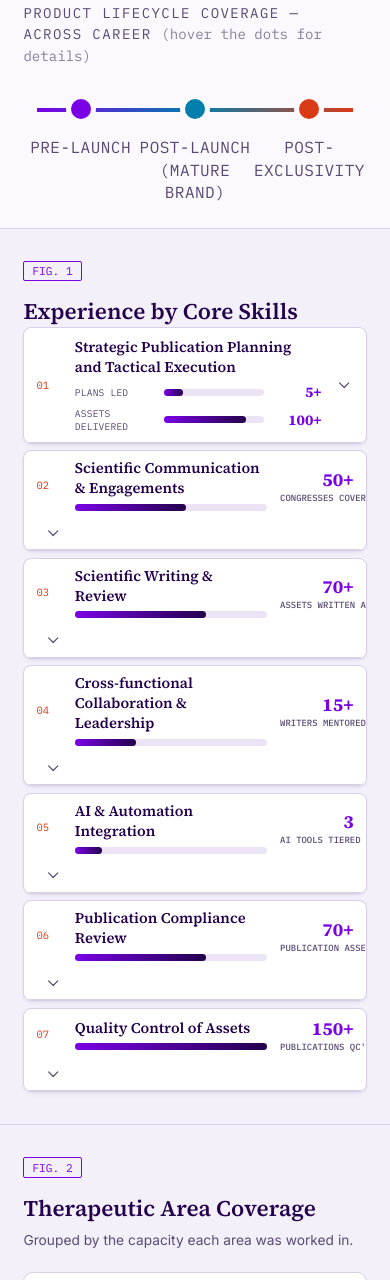
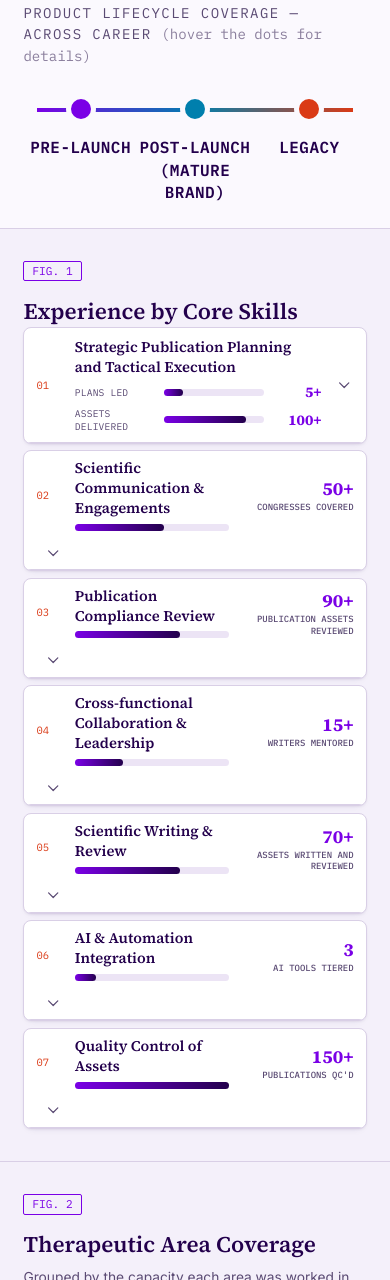
Before and after one commit to dhavalsanchala/cv, a plain HTML site: page index.html in a window 390 px wide. Shown: the part 475-1755 px from the top of the page. Drawn offline with Linux system fonts and the light colour scheme.

Commit message:
Add files via upload

```diff
--- a/index.html
+++ b/index.html
@@ -105,15 +105,15 @@
   }
   .lc-stop:hover .lc-tip,.lc-dot:focus-visible ~ .lc-tip{opacity:1;transform:translateX(-50%) translateY(0);pointer-events:auto;}
   .lc-tip-head{
-    font-family:'IBM Plex Mono',monospace;font-size:.66rem;letter-spacing:.06em;text-transform:uppercase;
-    text-align:center;color:#FFFFFF;opacity:.85;margin:0 0 .5rem;
-    border-bottom:1px solid rgba(255,255,255,.3);padding-bottom:.4rem;
+    font-family:'IBM Plex Mono',monospace;font-size:.7rem;font-weight:600;letter-spacing:.06em;text-transform:uppercase;
+    text-align:center;color:#FFFFFF !important;opacity:1 !important;margin:0 0 .5rem;
+    border-bottom:1px solid rgba(255,255,255,.5);padding-bottom:.4rem;
   }
   .lc-tip-list{list-style:disc;margin:0;padding-left:1.1rem;text-align:left;font-size:.74rem;line-height:1.5;color:#FFFFFF;}
   .lc-tip-list li{margin-bottom:.28rem;}
   .lc-tip-list li:last-child{margin-bottom:0;}
   .lc-hint{font-weight:400;color:var(--ink-soft);opacity:.7;letter-spacing:0;text-transform:none;}
-  .lc-label{font-family:'IBM Plex Mono',monospace;font-size:1rem;text-transform:uppercase;letter-spacing:.03em;color:var(--ink-soft);text-align:center;line-height:1.4;}
+  .lc-label{font-family:'IBM Plex Mono',monospace;font-size:1rem;font-weight:600;text-transform:uppercase;letter-spacing:.03em;color:var(--ink);text-align:center;line-height:1.4;}
 
   /* ===== section shell ===== */
   section{padding:2rem 6vw;border-bottom:1px solid var(--line);scroll-margin-top:4rem;}
@@ -156,9 +156,8 @@
   }
   .barrow-num{
     text-align:right;font-family:'Source Serif 4',serif;font-weight:700;font-size:1.15rem;color:var(--teal);
-    white-space:nowrap;
   }
-  .barrow-num small{font-family:'IBM Plex Mono',monospace;font-weight:500;font-size:.56rem;color:var(--ink-soft);display:block;text-transform:uppercase;}
+  .barrow-num small{font-family:'IBM Plex Mono',monospace;font-weight:500;font-size:.56rem;color:var(--ink-soft);display:block;text-transform:uppercase;white-space:normal;line-height:1.25;}
   .barrow-chevron{
     justify-self:end;color:var(--ink-soft);transition:transform .25s ease;
   }
@@ -302,7 +301,7 @@
 
   @media (max-width:720px){
     .deliv-cols{grid-template-columns:1fr;}
-    .barrow-main{grid-template-columns:1.6rem 1fr 4.6rem;}
+    .barrow-main{grid-template-columns:1.6rem 1fr 7rem;}
     .barrow.dual .barrow-main{grid-template-columns:1.6rem 1fr 1.2rem;}
     .dual-metric{grid-template-columns:5rem 1fr 3rem;}
     .ta-bar-row{grid-template-columns:6.2rem 1fr 2.2rem;}
@@ -381,12 +380,12 @@
       </div>
       <div class="lc-stop">
         <span class="lc-dot" tabindex="0"></span>
-        <span class="lc-label">Post-exclusivity</span>
+        <span class="lc-label">Legacy</span>
         <div class="lc-tip">
           <p class="lc-tip-head">Key highlights</p>
           <ul class="lc-tip-list">
-            <li>Pharmacovigilance materials</li>
-            <li>Drug-utilization study materials</li>
+            <li>Pharmacovigilance publications</li>
+            <li>Drug-utilisation publications</li>
           </ul>
         </div>
       </div>
@@ -425,6 +424,7 @@
           <li>Oncology — 1 plan</li>
           <li>Cardiovascular — 1 plan</li>
         </ul>
+        <p class="ta-note" style="margin-top:.55rem;">Including investigator-initiated studies, externally sponsored studies, and company-sponsored studies.</p>
         <div class="exec-bar" role="img" aria-label="Breakdown of assets by type" style="margin-top:.6rem;">
           <span class="exec-seg" style="--w:0%;--c:var(--seg1);" data-tip="Congress abstracts &amp; presentations — 40+ (39%)"></span>
           <span class="exec-seg" style="--w:0%;--c:var(--seg2);" data-tip="Medical communication deliverables — 34 (33%)"></span>
@@ -463,23 +463,21 @@
       </div></div>
     </div>
 
-    <div class="barrow" data-group="craft">
+    <div class="barrow" data-group="plan">
       <div class="barrow-main">
         <span class="barrow-idx">03</span>
         <div class="barrow-info">
-          <p class="name">Scientific Writing &amp; Review</p>
+          <p class="name">Publication Compliance Review</p>
           <div class="barrow-track"><div class="barrow-fill" data-target="68.3"></div></div>
         </div>
-        <div class="barrow-num">70+<small>assets written and reviewed</small></div>
+        <div class="barrow-num">90+<small>publication assets reviewed</small></div>
         <svg class="icon barrow-chevron" viewBox="0 0 24 24"><path d="M6 9l6 6 6-6"/></svg>
       </div>
       <div class="barrow-detail"><div class="barrow-detail-inner">
         <ul class="detail-list">
-          <li>Delivered over 70 high-value assets, including peer-reviewed publications, congress materials, and medical communications across Immunology, Rare Disease, and R&amp;D</li>
-          <li><b>Pre-launch:</b> developed scientific communication platform for RIPK1i (Ulcerative Colitis)</li>
-          <li><b>Pre-launch:</b> developed lexicon for a trifunctional NK cell engager (Oncology)</li>
-          <li><b>Pre-launch:</b> developed investigator brochures for aCD40L (Sjögren's Syndrome)</li>
-          <li>Planned and conducted end-to-end congress coverage including resource allocation, playbook creation, live coverage, and post-congress reporting</li>
+          <li>Abstracts, presentations, and manuscripts — reviewed on iEnvision</li>
+          <li>Standards: ICMJE, GPP, GPCAP, EQUATOR</li>
+          <li>Signoff via iEnvision global review workflow</li>
         </ul>
       </div></div>
     </div>
@@ -508,6 +506,27 @@
       <div class="barrow-main">
         <span class="barrow-idx">05</span>
         <div class="barrow-info">
+          <p class="name">Scientific Writing &amp; Review</p>
+          <div class="barrow-track"><div class="barrow-fill" data-target="68.3"></div></div>
+        </div>
+        <div class="barrow-num">70+<small>assets written and reviewed</small></div>
+        <svg class="icon barrow-chevron" viewBox="0 0 24 24"><path d="M6 9l6 6 6-6"/></svg>
+      </div>
+      <div class="barrow-detail"><div class="barrow-detail-inner">
+        <ul class="detail-list">
+          <li>Delivered over 70 high-value assets, including peer-reviewed publications, congress materials, and medical communications across Immunology, Rare Disease, and R&amp;D</li>
+          <li><b>Pre-launch:</b> developed scientific communication platform for RIPK1i (Ulcerative Colitis)</li>
+          <li><b>Pre-launch:</b> developed lexicon for a trifunctional NK cell engager (Oncology)</li>
+          <li><b>Pre-launch:</b> developed investigator brochures for aCD40L (Sjögren's Syndrome)</li>
+          <li>Planned and conducted end-to-end congress coverage including resource allocation, playbook creation, live coverage, and post-congress reporting</li>
+        </ul>
+      </div></div>
+    </div>
+
+    <div class="barrow" data-group="craft">
+      <div class="barrow-main">
+        <span class="barrow-idx">06</span>
+        <div class="barrow-info">
           <p class="name">AI &amp; Automation Integration</p>
           <div class="barrow-track"><div class="barrow-fill" data-target="14.1"></div></div>
         </div>
@@ -518,25 +537,6 @@
         <ul class="detail-list">
           <li>AI-enabled translation process map (Sanofi Business Operations)</li>
           <li>BioRender adoption pioneered for scientific graphics</li>
-        </ul>
-      </div></div>
-    </div>
-
-    <div class="barrow" data-group="plan">
-      <div class="barrow-main">
-        <span class="barrow-idx">06</span>
-        <div class="barrow-info">
-          <p class="name">Publication Compliance Review</p>
-          <div class="barrow-track"><div class="barrow-fill" data-target="68.3"></div></div>
-        </div>
-        <div class="barrow-num">70+<small>publication assets reviewed</small></div>
-        <svg class="icon barrow-chevron" viewBox="0 0 24 24"><path d="M6 9l6 6 6-6"/></svg>
-      </div>
-      <div class="barrow-detail"><div class="barrow-detail-inner">
-        <ul class="detail-list">
-          <li>Abstracts, presentations, and manuscripts — reviewed on iEnvision</li>
-          <li>Standards: ICMJE, GPP, GPCAP, EQUATOR</li>
-          <li>Signoff via iEnvision global review workflow</li>
         </ul>
       </div></div>
     </div>
```
